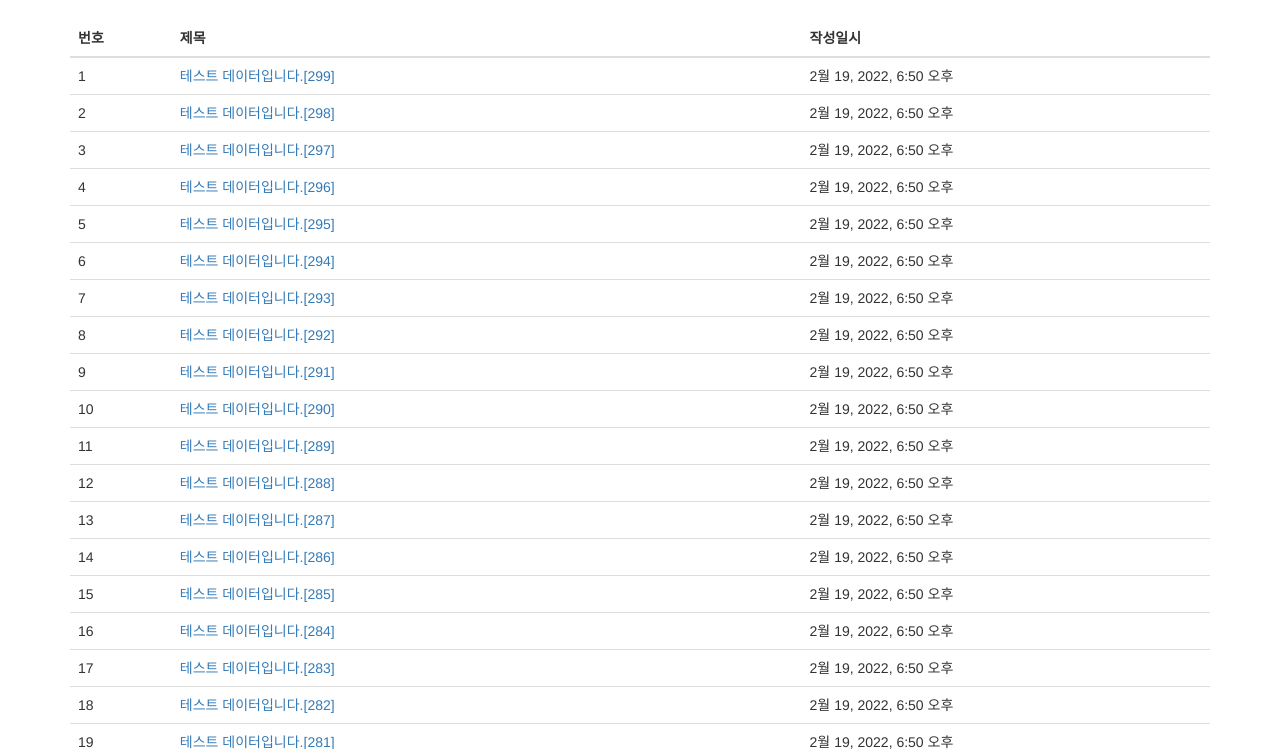
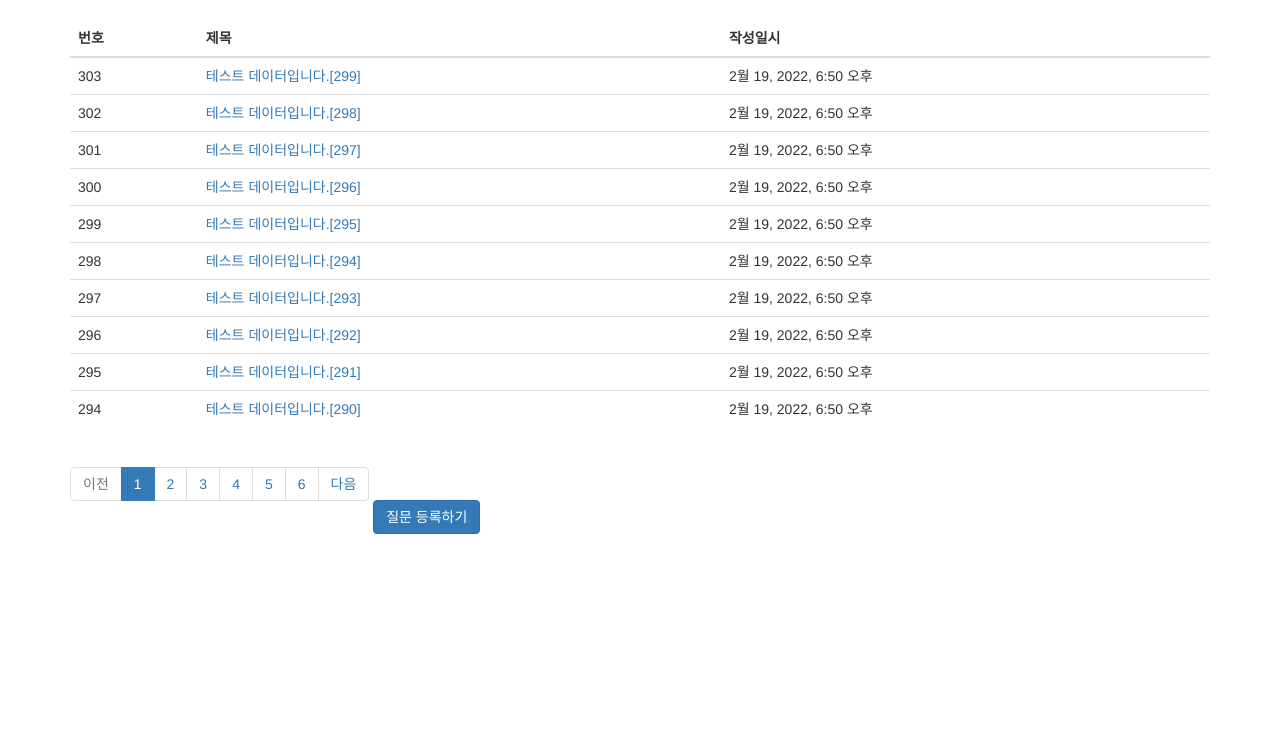
Before and after one commit to tail-s/python_django, a Django app: page /pybo/ in a window 1280 px wide. Shown: the part 52-801 px from the top of the page. After the commit the page ends 586 px from the top, so only its background shows below. Run offline with Django 3.2, Linux system fonts and the light colour scheme; data comes from the database, SQL or seed files in the repository; both versions use the stored data as it was after the commit; some libraries are stand-ins or nearby versions.

Commit message:
22.02.19 study

```diff
--- /dev/null
+++ b/pybo/templatetags/pybo_filter.py
@@ -0,0 +1,8 @@
+from django import template
+
+register = template.Library()
+
+
+@register.filter
+def sub(value, arg):
+    return value - arg
--- a/pybo/views.py
+++ b/pybo/views.py
@@ -1,3 +1,4 @@
+from django.core.paginator import Paginator
 from django.shortcuts import render, get_object_or_404, redirect
 from django.utils import timezone
 
@@ -9,8 +10,17 @@ def index(request):
     """
     pybo 목록 출력
     """
+    # 입력 파라미터
+    page = request.GET.get('page', '1')  # 페이지
+
+    # 조회
     question_list = Question.objects.order_by('-create_date')
-    context = {'question_list': question_list}
+
+    # 페이징처리
+    paginator = Paginator(question_list, 10)  # 페이지당 10개씩 보여주기
+    page_obj = paginator.get_page(page)
+
+    context = {'question_list': page_obj}
     return render(request, 'pybo/question_list.html', context)
 
 
--- a/templates/pybo/question_list.html
+++ b/templates/pybo/question_list.html
@@ -1,4 +1,5 @@
 {% extends 'base.html' %}
+{% load pybo_filter %}
 {% block content %}
 <div class="container my-3">
     <table class="table">
@@ -13,9 +14,15 @@
         {% if question_list %}
         {% for question in question_list %}
         <tr>
-            <td>{{ forloop.counter }}</td>
+            <td>
+                <!-- 번호 = 전체건수 - 시작인덱스 - 현재인덱스 + 1 -->
+                {{ question_list.paginator.count|sub:question_list.start_index|sub:forloop.counter0|add:1 }}
+            </td>
             <td>
                 <a href="{% url 'pybo:detail' question.id %}">{{ question.subject }}</a>
+                {% if question.answer_set.count > 0 %}
+                <span class="text-danger small ml-2">{{ question.answer_set.count }}</span>
+                {% endif %}
             </td>
             <td>{{ question.create_date }}</td>
         </tr>
@@ -27,6 +34,44 @@
         {% endif %}
         </tbody>
     </table>
+    <!-- 페이징처리 시작 -->
+    <ul class="pagination justify-content-center">
+        <!-- 이전페이지 -->
+        {% if question_list.has_previous %}
+        <li class="page-item">
+            <a class="page-link" href="?page={{ question_list.previous_page_number }}">이전</a>
+        </li>
+        {% else %}
+        <li class="page-item disabled">
+            <a class="page-link" tabindex="-1" aria-disabled="true" href="#">이전</a>
+        </li>
+        {% endif %}
+        <!-- 페이지리스트 -->
+        {% for page_number in question_list.paginator.page_range %}
+        {% if page_number >= question_list.number|add:-5 and page_number <= question_list.number|add:5 %}
+            {% if page_number == question_list.number %}
+            <li class="page-item active" aria-current="page">
+                <a class="page-link" href="?page={{ page_number }}">{{ page_number }}</a>
+            </li>
+            {% else %}
+            <li class="page-item">
+                <a class="page-link" href="?page={{ page_number }}">{{ page_number }}</a>
+            </li>
+            {% endif %}
+        {% endif %}
+        {% endfor %}
+        <!-- 다음페이지 -->
+        {% if question_list.has_next %}
+        <li class="page-item">
+            <a class="page-link" href="?page={{ question_list.next_page_number }}">다음</a>
+        </li>
+        {% else %}
+        <li class="page-item disabled">
+            <a class="page-link" tabindex="-1" aria-disabled="true" href="#">다음</a>
+        </li>
+        {% endif %}
+    </ul>
+    <!-- 페이징처리 끝 -->
     <a href="{% url 'pybo:question_create' %}" class="btn btn-primary">질문 등록하기</a>
 </div>
 {% endblock %}
```
Also changed, not shown: db.sqlite3.
